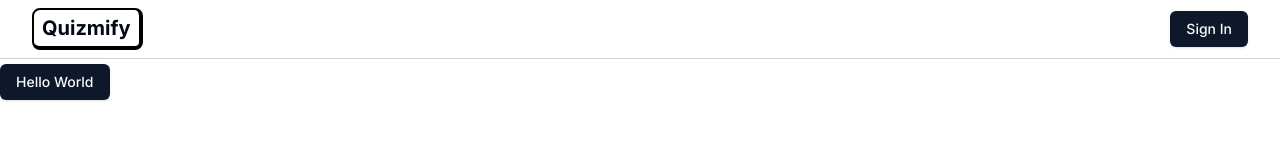
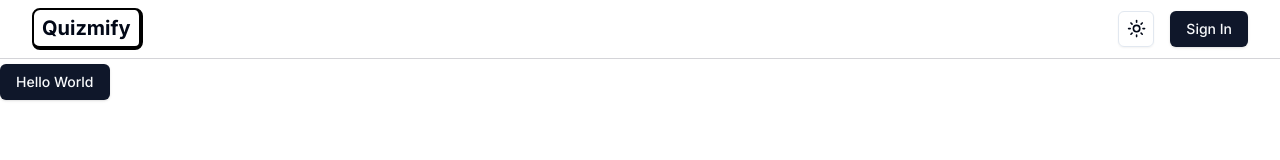
Before and after one commit to stmoerman/quizmify, a Next.js app: page / in a window 1280 px wide. Shown: the top 160 px of the page. Built offline with nearby package versions, Linux system fonts and the light colour scheme; no server answers.

Commit message:
Added theme toggle to switch between system/dark/light

```diff
--- a/package.json
+++ b/package.json
@@ -26,6 +26,7 @@
     "lucide-react": "^0.268.0",
     "next": "13.4.19",
     "next-auth": "^4.23.1",
+    "next-themes": "^0.2.1",
     "postcss": "8.4.28",
     "react": "18.2.0",
     "react-dom": "18.2.0",
--- a/src/app/layout.tsx
+++ b/src/app/layout.tsx
@@ -3,6 +3,7 @@
 import type { Metadata } from "next";
 import { Inter } from "next/font/google";
 import Navbar from "@/components/navbar";
+import Providers from "@/components/providers";
 
 const inter = Inter({ subsets: ["latin"] });
 
@@ -20,8 +21,10 @@
   return (
     <html lang="en">
       <body className={cn(inter.className, "antialiased min-h-screen pt-16")}>
-        <Navbar />
-        {children}
+        <Providers>
+          <Navbar />
+          {children}
+        </Providers>
       </body>
     </html>
   );
--- a/src/components/navbar.tsx
+++ b/src/components/navbar.tsx
@@ -4,6 +4,7 @@
 
 import SignInButton from "@/components/sign-in-button";
 import UserAccountDropdown from "@/components/user-account-dropdown";
+import { ThemeToggle } from "@/components/theme-toggle";
 
 type Props = {};
 
@@ -19,11 +20,14 @@
           </p>
         </Link>
         <div className="flex items-center">
-          {session?.user ? (
-            <UserAccountDropdown user={session.user} />
-          ) : (
-            <SignInButton text="Sign In" />
-          )}
+          <ThemeToggle className="mr-4" />
+          <div className="flex items-center">
+            {session?.user ? (
+              <UserAccountDropdown user={session.user} />
+            ) : (
+              <SignInButton text="Sign In" />
+            )}
+          </div>
         </div>
       </div>
     </div>
--- a/src/components/providers.tsx
+++ b/src/components/providers.tsx
@@ -1,11 +1,16 @@
+"use client";
+
 import { SessionProvider } from "next-auth/react";
 
-type Props = {
-  children: React.ReactNode;
-};
+import { ThemeProvider as NextThemesProvider } from "next-themes";
+import { type ThemeProviderProps } from "next-themes/dist/types";
 
-const Providers = ({ children }: Props) => {
-  return <SessionProvider>{children}</SessionProvider>;
+const Providers = ({ children, ...props }: ThemeProviderProps) => {
+  return (
+    <NextThemesProvider attribute="class" defaultTheme="system" enableSystem>
+      <SessionProvider>{children}</SessionProvider>
+    </NextThemesProvider>
+  );
 };
 
 export default Providers;
--- /dev/null
+++ b/src/components/theme-provider.tsx
@@ -0,0 +1,9 @@
+"use client";
+
+import * as React from "react";
+import { ThemeProvider as NextThemesProvider } from "next-themes";
+import { type ThemeProviderProps } from "next-themes/dist/types";
+
+export function ThemeProvider({ children, ...props }: ThemeProviderProps) {
+  return <NextThemesProvider {...props}>{children}</NextThemesProvider>;
+}
--- /dev/null
+++ b/src/components/theme-toggle.tsx
@@ -0,0 +1,45 @@
+"use client";
+
+import * as React from "react";
+import { Moon, Sun } from "lucide-react";
+import { useTheme } from "next-themes";
+
+import { Button } from "@/components/ui/button";
+import {
+  DropdownMenu,
+  DropdownMenuContent,
+  DropdownMenuItem,
+  DropdownMenuTrigger,
+} from "@/components/ui/dropdown-menu";
+
+export function ThemeToggle({
+  className,
+  ...props
+}: React.HTMLAttributes<HTMLDivElement>) {
+  const { setTheme } = useTheme();
+
+  return (
+    <div className={className} {...props}>
+      <DropdownMenu>
+        <DropdownMenuTrigger asChild>
+          <Button variant="outline" size="icon">
+            <Sun className="h-[1.2rem] w-[1.2rem] rotate-0 scale-100 transition-all dark:-rotate-90 dark:scale-0" />
+            <Moon className="absolute h-[1.2rem] w-[1.2rem] rotate-90 scale-0 transition-all dark:rotate-0 dark:scale-100" />
+            <span className="sr-only">Toggle theme</span>
+          </Button>
+        </DropdownMenuTrigger>
+        <DropdownMenuContent align="end">
+          <DropdownMenuItem onClick={() => setTheme("light")}>
+            Light
+          </DropdownMenuItem>
+          <DropdownMenuItem onClick={() => setTheme("dark")}>
+            Dark
+          </DropdownMenuItem>
+          <DropdownMenuItem onClick={() => setTheme("system")}>
+            System
+          </DropdownMenuItem>
+        </DropdownMenuContent>
+      </DropdownMenu>
+    </div>
+  );
+}
```
Also changed, not shown: 1 other file (tests, documents, lock files or other folders).
